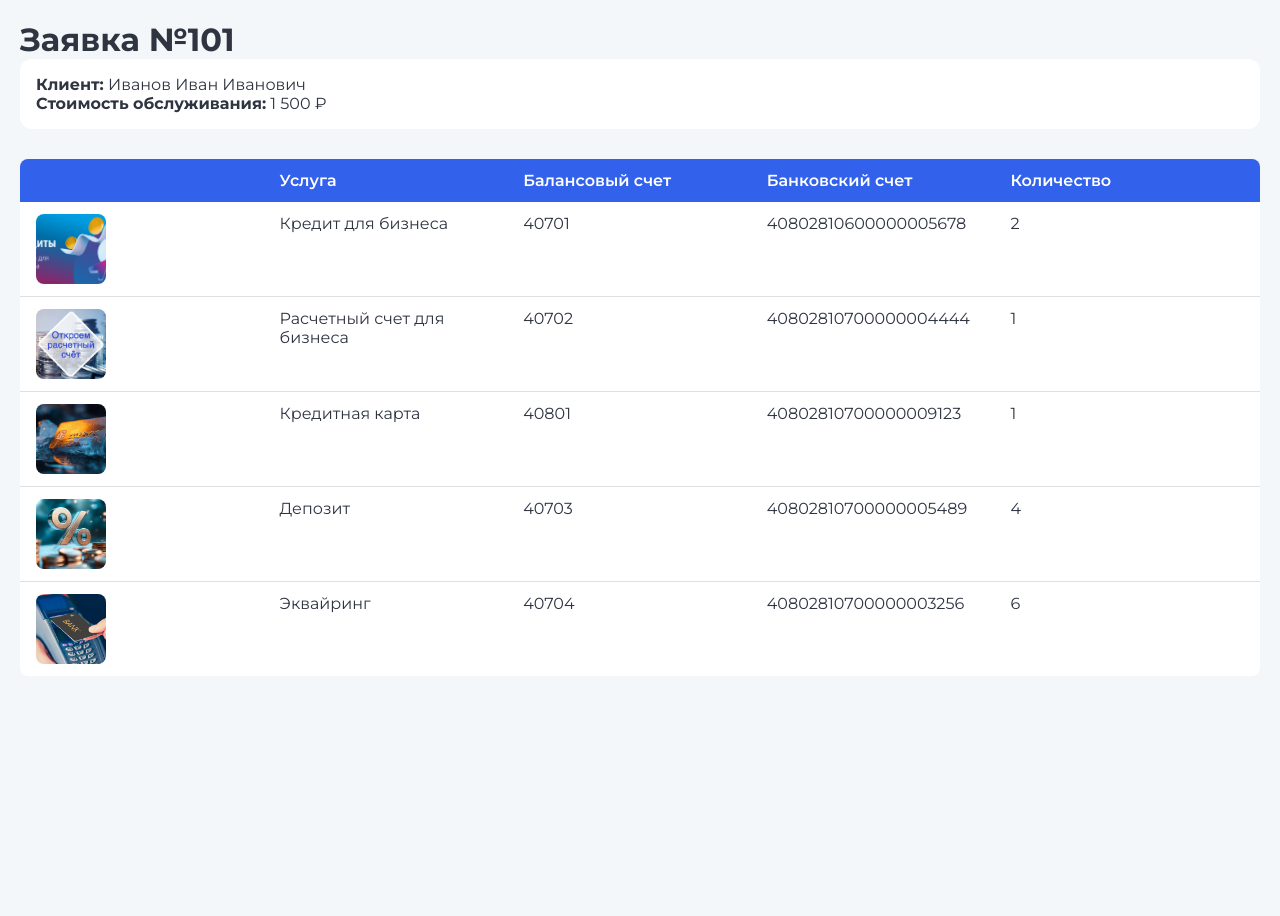
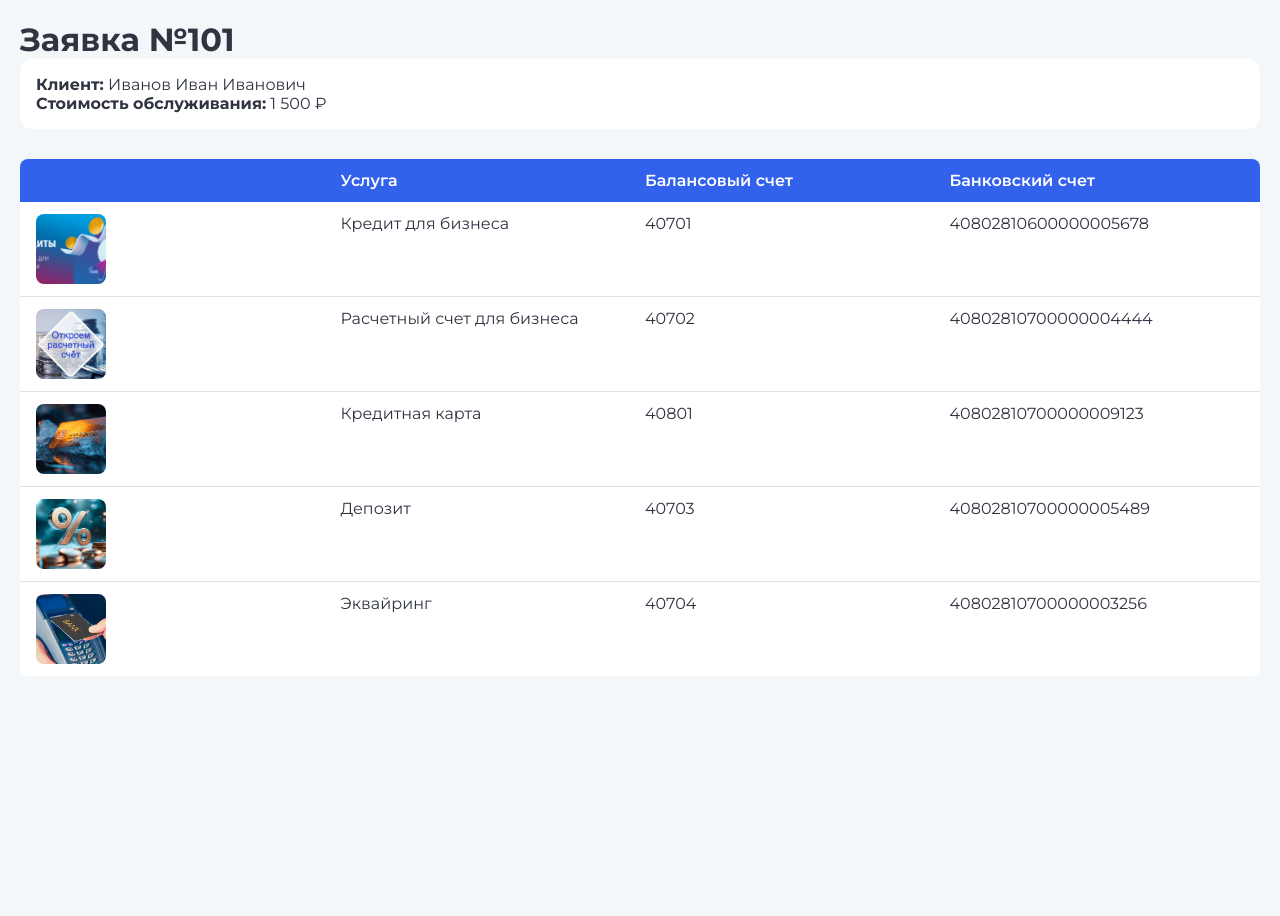
Before and after one commit to zhorkins/bank-services-lab1, a Django app: page /request/101/ in a window 1280 px wide. Shown: the part 44-960 px from the top of the page. Run offline with Django 5.2, Linux system fonts and the light colour scheme.

Commit message:
Убрана колонка Количество, исправлены пути к картинкам и CSS

```diff
--- a/bmstu_lab/static/style.css
+++ b/bmstu_lab/static/style.css
@@ -125,7 +125,7 @@ body {
 }
 .table-header {
     display: grid;
-    grid-template-columns: repeat(5, 1fr);
+    grid-template-columns: repeat(4, 1fr);
     gap: 10px;
     background-color: rgb(50, 97, 236);
     color: white;
@@ -135,7 +135,7 @@ body {
 }
 .table-row {
     display: grid;
-    grid-template-columns: repeat(5, 1fr);
+    grid-template-columns: repeat(4, 1fr);
     gap: 10px;
     background-color: #FFFFFF;
     padding: 12px 16px;
--- a/bmstu_lab/templates/lab1/bank_request.html
+++ b/bmstu_lab/templates/lab1/bank_request.html
@@ -10,7 +10,7 @@
 <body>
     <header class="header">
         <a href="{% url 'bankservice_list' %}" class="home-link">
-            <img src="{% static 'img/home2.jpg' %}" alt="Домой">
+            <img src="http://localhost:9000/bank/img/home2.jpg" alt="Домой">
         </a>
     </header>
 
@@ -22,13 +22,12 @@
         </div>
 
 
-          <div class="table-header">
+        <div class="table-header">
             <span></span>
             <span>Услуга</span>
             <span>Балансовый счет</span>
             <span>Банковский счет</span>
-            <span>Количество</span>
-          </div>
+        </div>
 
          {% for item in items %}
 
@@ -37,8 +36,7 @@
                 <span>{{ item.bankservice_name }}</span>
                 <span>{{ item.bankservice_balance_account }}</span>
                 <span>{{ item.bank_account }}</span>
-                <span>{{ item.quantity }}</span>
-            </div>
+             </div>
          {% endfor %}
     </div>
 </body>
--- a/bmstu_lab/templates/lab1/bankservice_list.html
+++ b/bmstu_lab/templates/lab1/bankservice_list.html
@@ -21,7 +21,7 @@
 
             <div class="cart">
                 <a href="{% url 'bank_request' bank_request.id %}">
-                    <img src="http://localhost:9000/bank/basket-servises.jpg" alt="Корзина" class="cart-icon">
+                    <img src="http://localhost:9000/bank/img/basket-servises.JPG" alt="Корзина" class="cart-icon">
                         <span class="cart-count">{{ total_items }}</span>
                 </a>
             </div>
```
